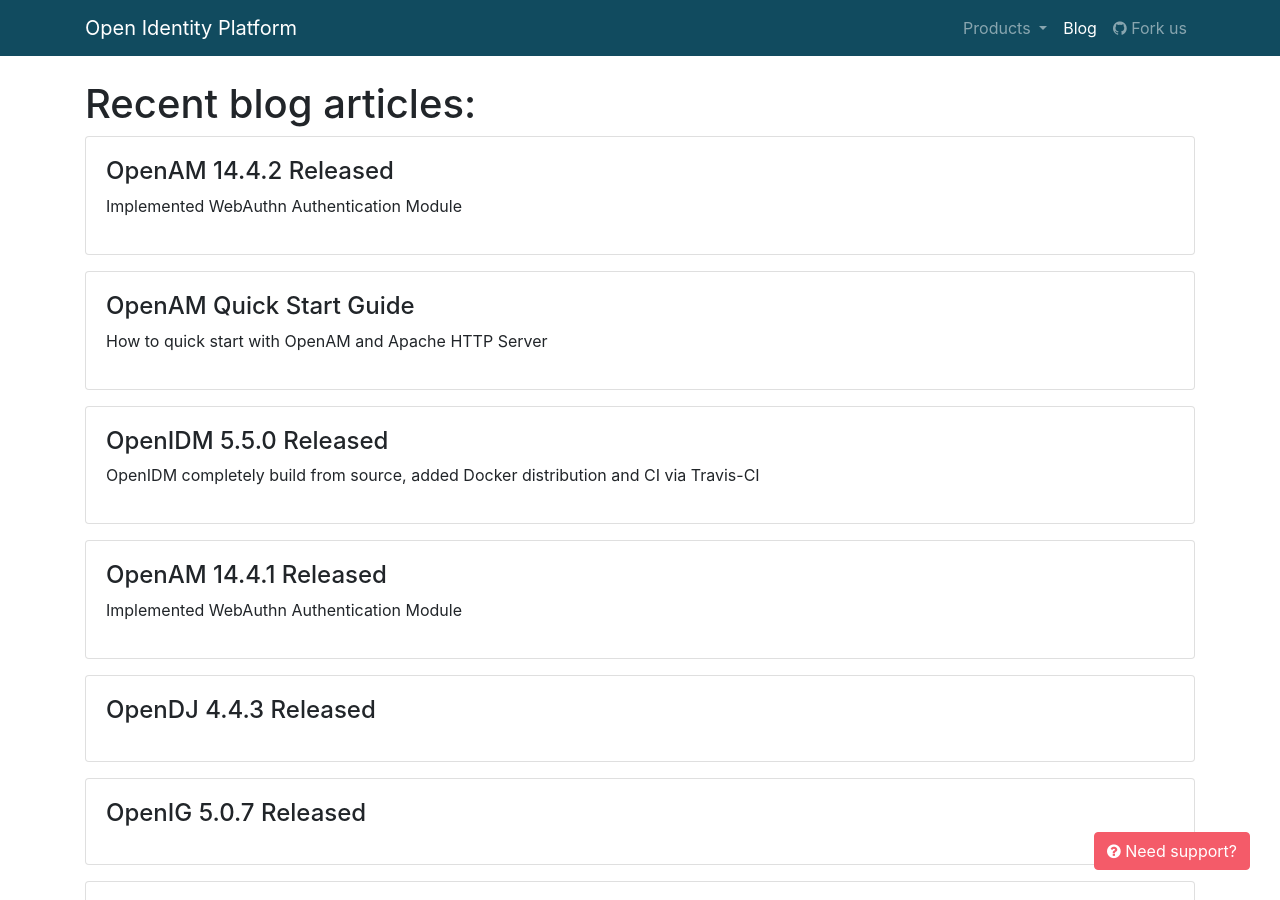
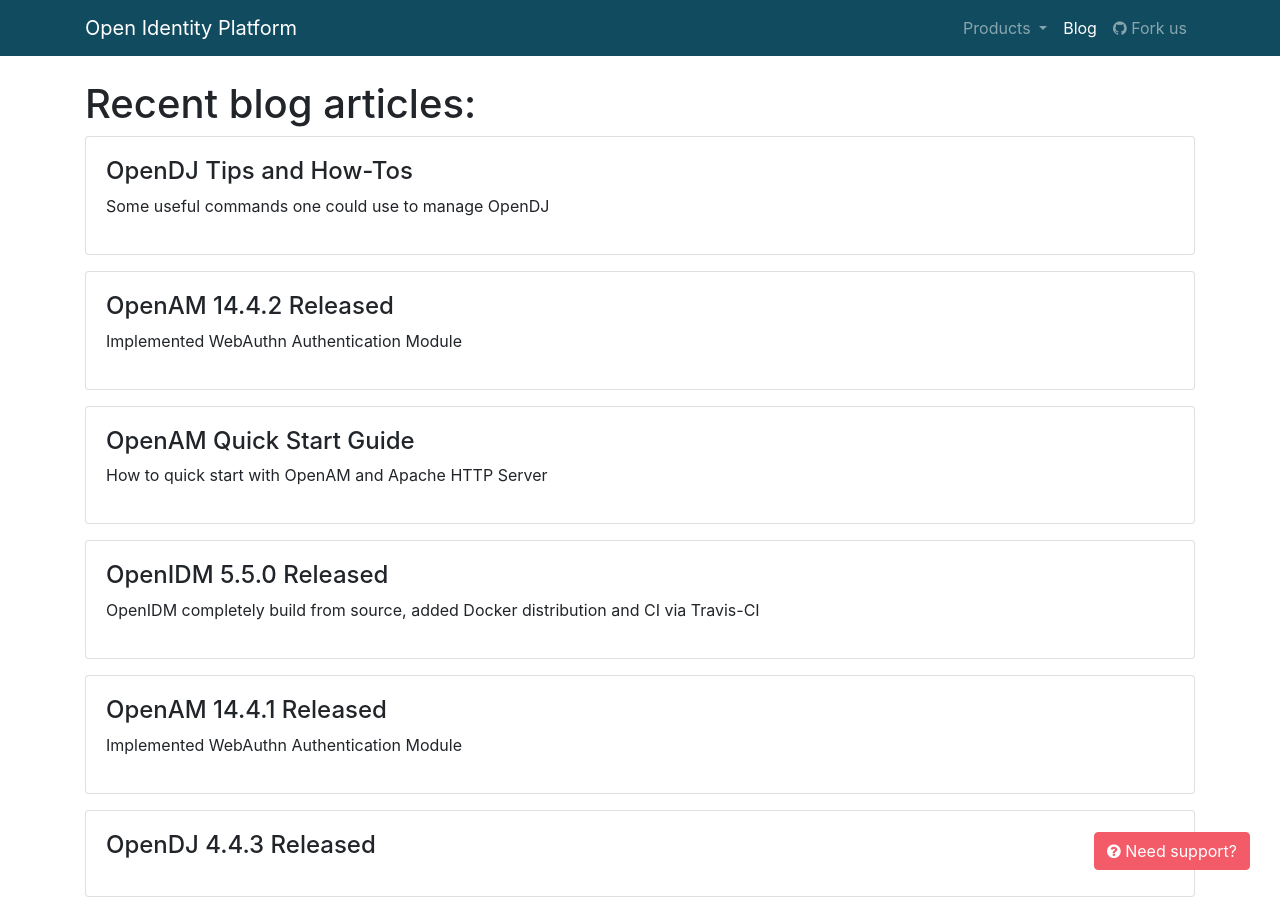
Before and after one commit to OpenIdentityPlatform/OpenIdentityPlatform.org, a Jekyll site: the page built from blog/index.html, in a window 1280 px wide and 900 px high. Built offline with Jekyll 4.4.1, drawn with Linux system fonts in a browser that asks for light colours; some of the changed lines change nothing that is shown.

Commit message:
opendj how tos

````diff
--- a/_data/blogposts.yml
+++ b/_data/blogposts.yml
@@ -1,3 +1,7 @@
+-
+  title: 'OpenDJ Tips and How-Tos'
+  link: '/blog/opendj-tips-and-howtos'
+  description: 'Some useful commands one could use to manage OpenDJ'
 -
   title: 'OpenAM 14.4.2 Released'
   link: '/blog/openam-14-4-2-released'
--- /dev/null
+++ b/blog/opendj-tips-and-howtos.md
@@ -0,0 +1,38 @@
+---
+layout: home
+landing-title: "OpenDJ Tips and How-Tos"
+landing-title2: "OpenDJ Tips and How-Tos"
+description: Some useful commands one could use to manage OpenDJ
+keywords: 'OpenDJ, Directory Service, how to, tips, replication, setup'
+imageurl: 'opendj-logo.png'
+---
+
+[Original article](https://github.com/OpenIdentityPlatform/OpenDJ/wiki/How-To)
+
+# Setup server
+```bash
+./setup -h localhost -p 1389 --ldapsPort 1636 --adminConnectorPort 4444 --enableStartTLS --generateSelfSignedCertificate --rootUserDN "cn=Directory Manager" --rootUserPassword password --baseDN dc=example,dc=com --addBaseEntry --cli --acceptLicense --no-prompt
+```
+
+# Clean and reinstall server
+```bash
+bin/stop-ds
+rm -rf config/ db/
+./setup -h localhost -p 1389 --ldapsPort 1636 --adminConnectorPort 4444 --enableStartTLS --generateSelfSignedCertificate --rootUserDN "cn=Directory Manager" --rootUserPassword password --baseDN dc=example,dc=com --addBaseEntry --cli --acceptLicense --no-prompt
+```
+
+# Check server status
+```bash
+bin/status --bindDN "cn=Directory Manager" --bindPassword password
+```
+
+# Initialize replication between two servers
+```bash
+bin/dsreplication enable --host1 localhost --port1 4444 --bindDN1 "cn=Directory Manager" --bindPassword1 password --replicationPort1 2389 --host2 localhost --port2 4445 --bindDN2 "cn=Directory Manager" --bindPassword2 password --replicationPort2 2390 --adminUID admin --adminPassword password --baseDN dc=example,dc=com -X -n
+bin/dsreplication initialize --baseDN dc=example,dc=com --adminUID admin --adminPassword password --hostSource localhost --portSource 4444 --hostDestination localhost --portDestination 4445 -X -n
+```
+
+# Disable replication on server
+```bash
+bin/dsreplication disable --disableAll --port 4444 --hostname localhost --bindDN "cn=Directory Manager" --adminPassword password --trustAll --no-prompt
+```
````
